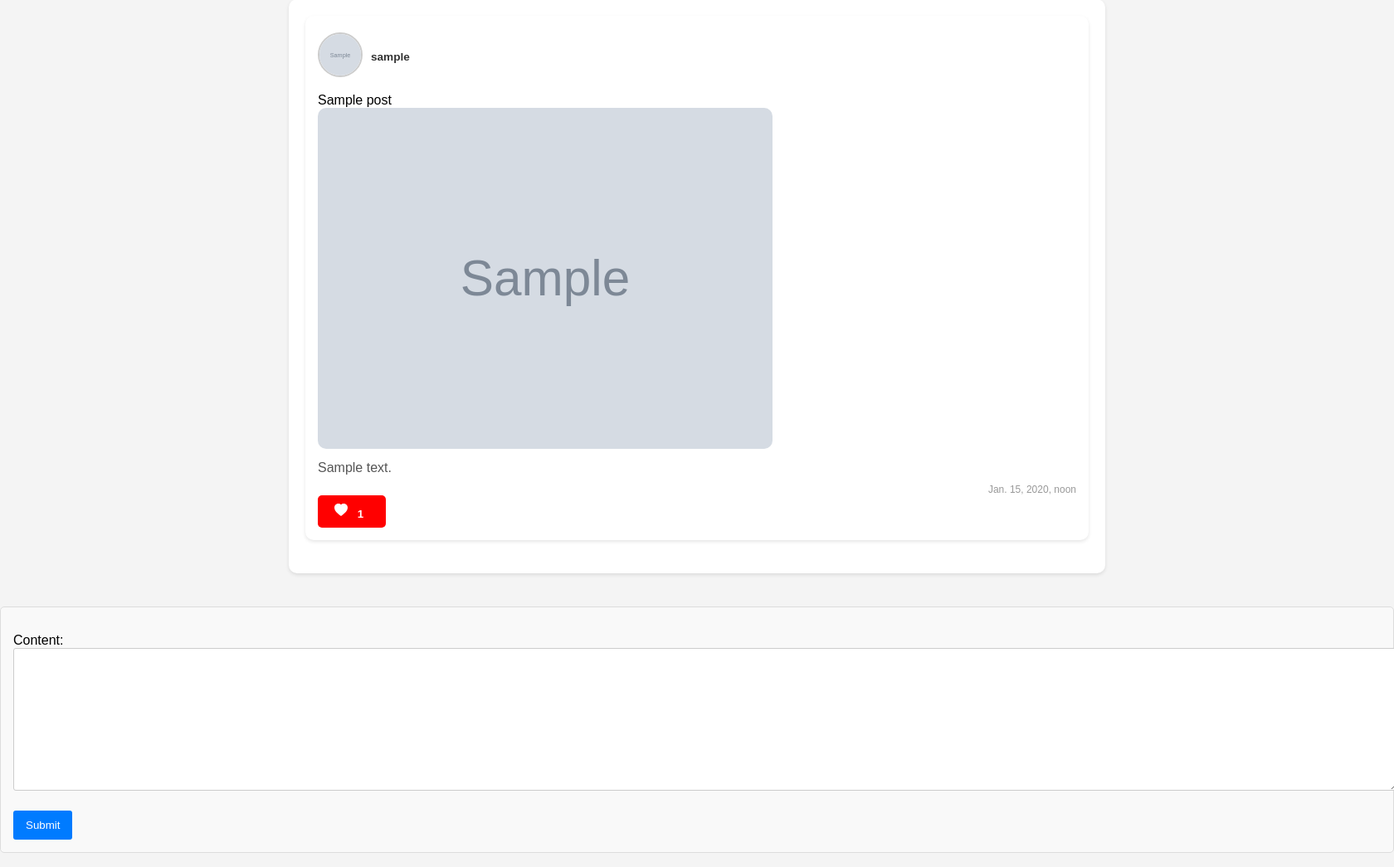
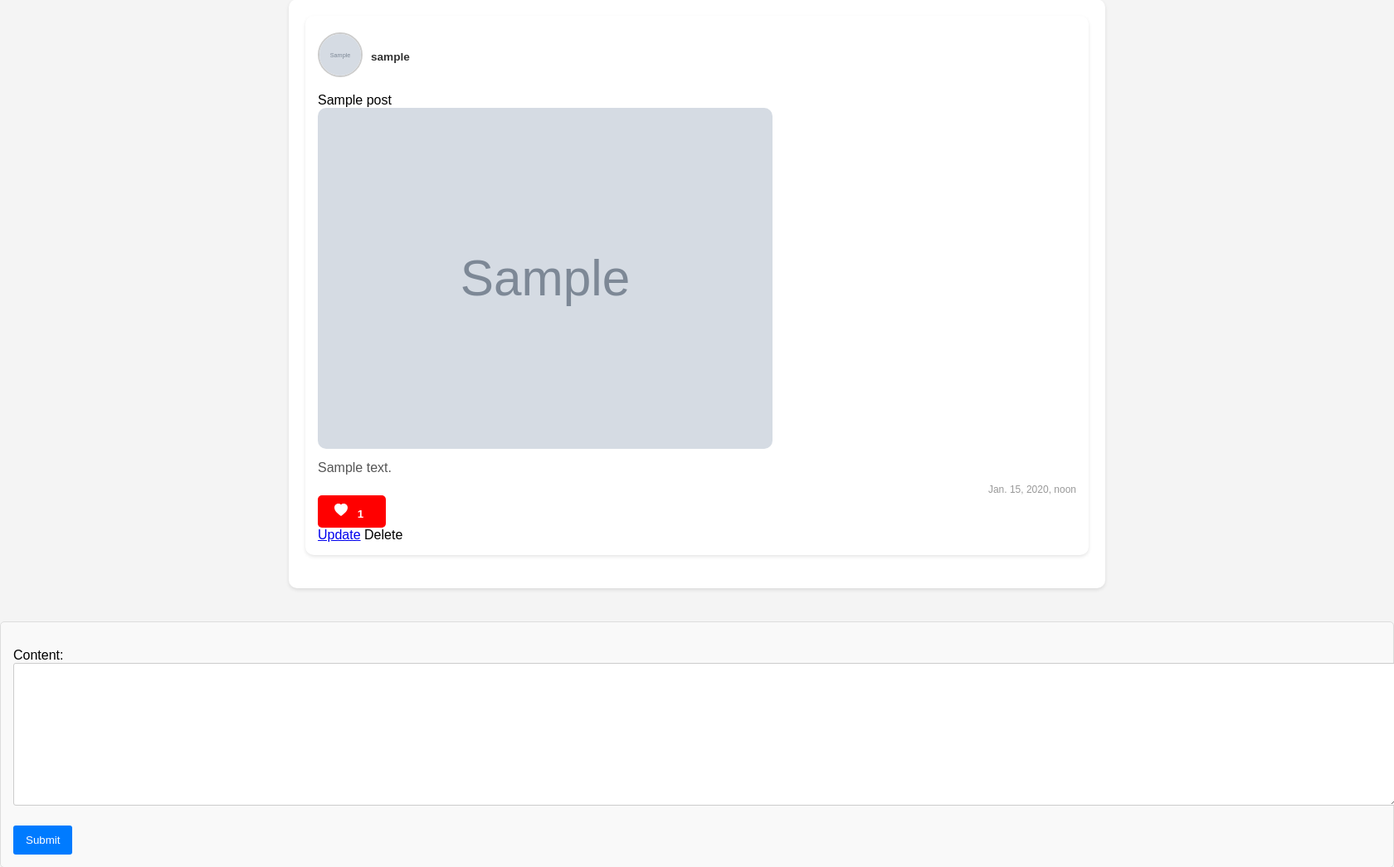
Before and after one commit to ravion223/Dogegram, a Django app: page /post/1/ in a window 1680 px wide. Shown: the part 111-1156 px from the top of the page at 83% size. Run offline with Django 5.2, Linux system fonts and the light colour scheme; a user stored in the database is signed in; tables that the repository leaves empty hold one stand-in row (values such as "Sample post"); grey boxes marked "Sample" are stand-in pictures.

Commit message:
added functionality of deleting and updating posts (without styling)

```diff
--- a/posts/forms.py
+++ b/posts/forms.py
@@ -13,6 +13,17 @@ class PostCreateForm(forms.models.ModelForm):
         }
 
 
+class PostUpdateForm(forms.models.ModelForm):
+    class Meta:
+        model = models.Post
+        fields = ('title', 'post_image', 'description')
+        labels = {
+            'title': 'Update the title of your post',
+            'post_image': 'Add an image to your post',
+            'description': 'Add a content to your post'
+        }
+
+
 class CommentaryCreateForm(forms.models.ModelForm):
     class Meta:
         model = models.Commentary
--- a/posts/urls.py
+++ b/posts/urls.py
@@ -4,11 +4,13 @@ from . import views
 
 urlpatterns = [
     path('create/post/', views.PostCreateView.as_view(), name='create-post'),
+    path('update/post/<int:pk>/', views.PostUpdateView.as_view(), name='update-post'),
+    path('delete-post/<int:post_id>/', views.delete_post, name='delete-post'),
     path('post/<int:pk>/', views.PostDetailView.as_view(), name='detail-post'),
     path('like/post/<int:pk>/', views.like_post, name='like-post'),
     path('like-post/<int:post_id>/', views.like_post_main, name='like-post-main'),
     path('update-text/<int:comment_id>/', views.update_text, name='update-comment'),
-    path('delete-comment/<int:comment_id>/', views.delete_commentary, name='delete-commentary')
+    path('delete-comment/<int:comment_id>/', views.delete_commentary, name='delete-commentary'),
 ]
 
 app_name = 'posts'
--- a/posts/views.py
+++ b/posts/views.py
@@ -2,7 +2,7 @@ from django.forms import BaseModelForm
 from django.http import HttpResponse, HttpResponseRedirect, JsonResponse
 from django.shortcuts import redirect, render, get_object_or_404
 from django.urls import reverse, reverse_lazy
-from django.views.generic import CreateView, ListView, DetailView
+from django.views.generic import CreateView, ListView, DetailView, UpdateView
 from auth_system import models as auth_models
 from . import models
 from . import forms
@@ -25,6 +25,24 @@ class PostCreateView(CreateView):
     def form_valid(self, form) -> HttpResponse:
         form.instance.author = self.request.user
         return super().form_valid(form)
+
+
+class PostUpdateView(UpdateView):
+    model = models.Post
+    form_class = forms.PostUpdateForm
+    template_name = 'posts/post-update.html'
+
+    def get_success_url(self, **kwargs) -> str:
+        return reverse_lazy('posts:detail-post', kwargs={'pk': self.object.id})
+
+
+def delete_post(request, post_id):
+    if request.method == 'POST':
+        post = get_object_or_404(models.Post, id=post_id)
+        post.delete()
+        return JsonResponse({'message': 'Post deleted successfully'})
+    else:
+        return JsonResponse({'error': 'Invalid request method'})
 
 
 class PostDetailView(DetailView):
--- a/templates/posts/post-detail.html
+++ b/templates/posts/post-detail.html
@@ -50,6 +50,10 @@
                         </button>
                     {% endif %}
                 </form>
+                {% if request.user == post.author %}
+                    <a href="{% url 'posts:update-post' post.id %}">Update</a>
+                    <a class="delete-post-button" data-post-id="{{ post.pk }}">Delete</a>
+                {% endif %}
             </div>
         </div>
     </div>
@@ -153,6 +157,27 @@
             }
         });
     });
+    $(document).ready(function() {
+        $('.delete-post-button').click(function() {
+            var postIdToDelete = $(this).data('post-id');
+            if (confirm('Are you sure you want to delete this post?')) {
+                $.ajax({
+                    url: '/delete-post/' + postIdToDelete + '/',
+                    method: 'POST',
+                    data: {
+                        'csrfmiddlewaretoken': '{{ csrf_token }}'
+                    },
+                    success: function(response) {
+                        console.log('Post deleted successfully!');
+                        location.reload();
+                    },
+                    error: function(xhr, status, error) {
+                        console.error('Error deleting post:', error);
+                    }
+                });
+            }
+        });
+    });
 </script>
 
 {% endblock %}
```
Also changed, not shown: templates/posts/post-update.html (added, +11 -0 lines).
